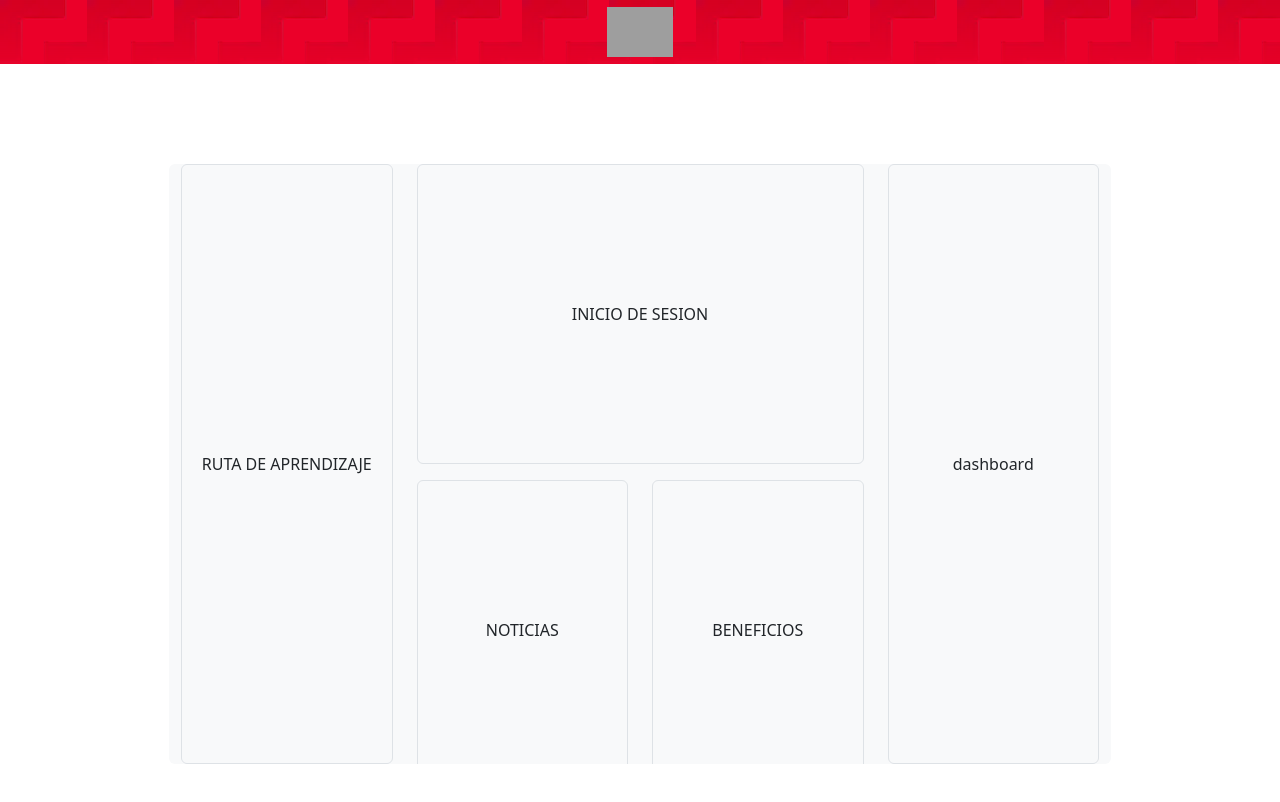
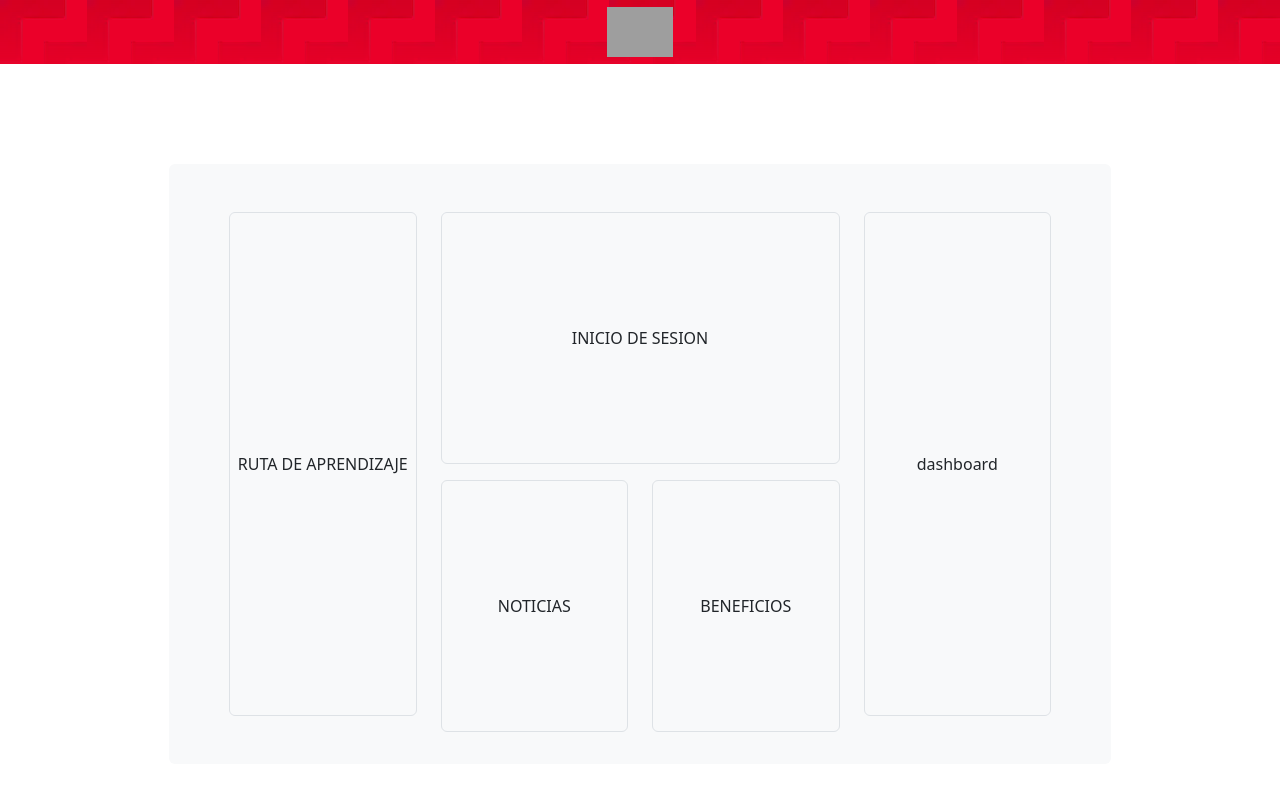
Before and after one commit to Odriozolaa/HackathonBan, an Angular app in the folder HackathonBan/: page /dashboard in a window 1280 px wide. Shown: the top 802 px of the page. Built offline with nearby package versions, Linux system fonts and the light colour scheme; grey boxes are pictures that could not be loaded.

Commit message:
t8yhiouh

```diff
--- a/HackathonBan/src/app/components/dashboard/dashboard.component.html
+++ b/HackathonBan/src/app/components/dashboard/dashboard.component.html
@@ -1,31 +1,31 @@
 <div class="container-fluid d-flex justify-content-center align-items-center vh-100">
-<div class="row w-75 h-75 bg-light rounded overflow-hidden" style="max-width: 100%; max-height: 100%;">
+<div class="row w-75 h-75 bg-light rounded overflow-hidden" style="max-width: 100%; max-height: 100%; padding: 3rem;">
     <div class="col-3 d-flex align-items-stretch">
-    <div class="w-100 p-3 bg-light text-center rounded border d-flex align-items-center justify-content-center h-100">
+    <div class="w-100 bg-light text-center rounded border d-flex align-items-center justify-content-center h-100">
         RUTA DE APRENDIZAJE
     </div>
     </div>
     <div class="col-6">
     <div class="row h-100">
         <div class="col-12 mb-3 h-50">
-        <div class="p-3 bg-light text-center rounded border d-flex align-items-center justify-content-center h-100">
+        <div class="bg-light text-center rounded border d-flex align-items-center justify-content-center h-100">
             INICIO DE SESION
         </div>
         </div>
         <div class="col-6 mb-3 h-50">
-        <div class="p-3 bg-light text-center rounded border d-flex align-items-center justify-content-center h-100">
+        <div class="bg-light text-center rounded border d-flex align-items-center justify-content-center h-100">
             NOTICIAS
         </div>
         </div>
         <div class="col-6 h-50">
-        <div class="p-3 bg-light text-center rounded border d-flex align-items-center justify-content-center h-100">
+        <div class="bg-light text-center rounded border d-flex align-items-center justify-content-center h-100">
             BENEFICIOS
         </div>
         </div>
     </div>
     </div>
     <div class="col-3 d-flex align-items-stretch">
-    <div class="w-100 p-3 bg-light text-center rounded border d-flex align-items-center justify-content-center h-100">
+    <div class="w-100 bg-light text-center rounded border d-flex align-items-center justify-content-center h-100">
         dashboard
     </div>
     </div>
```
